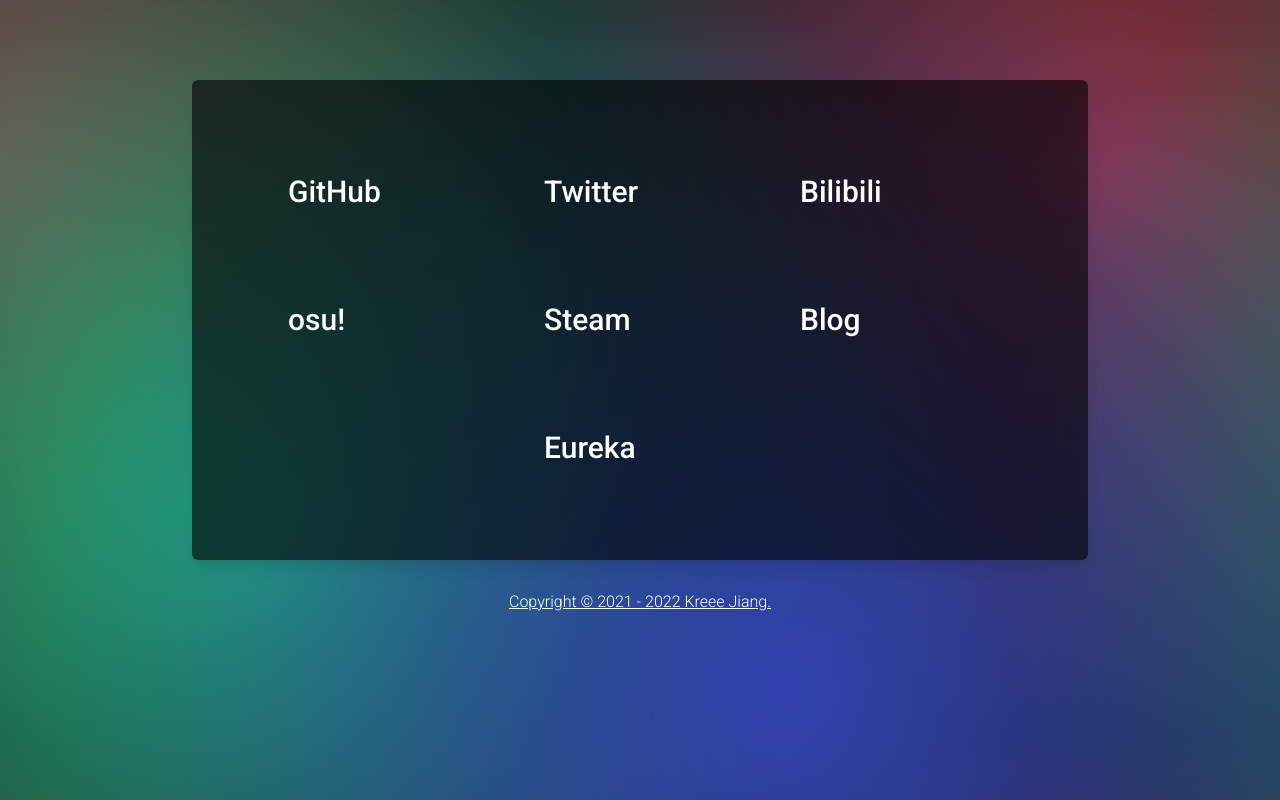
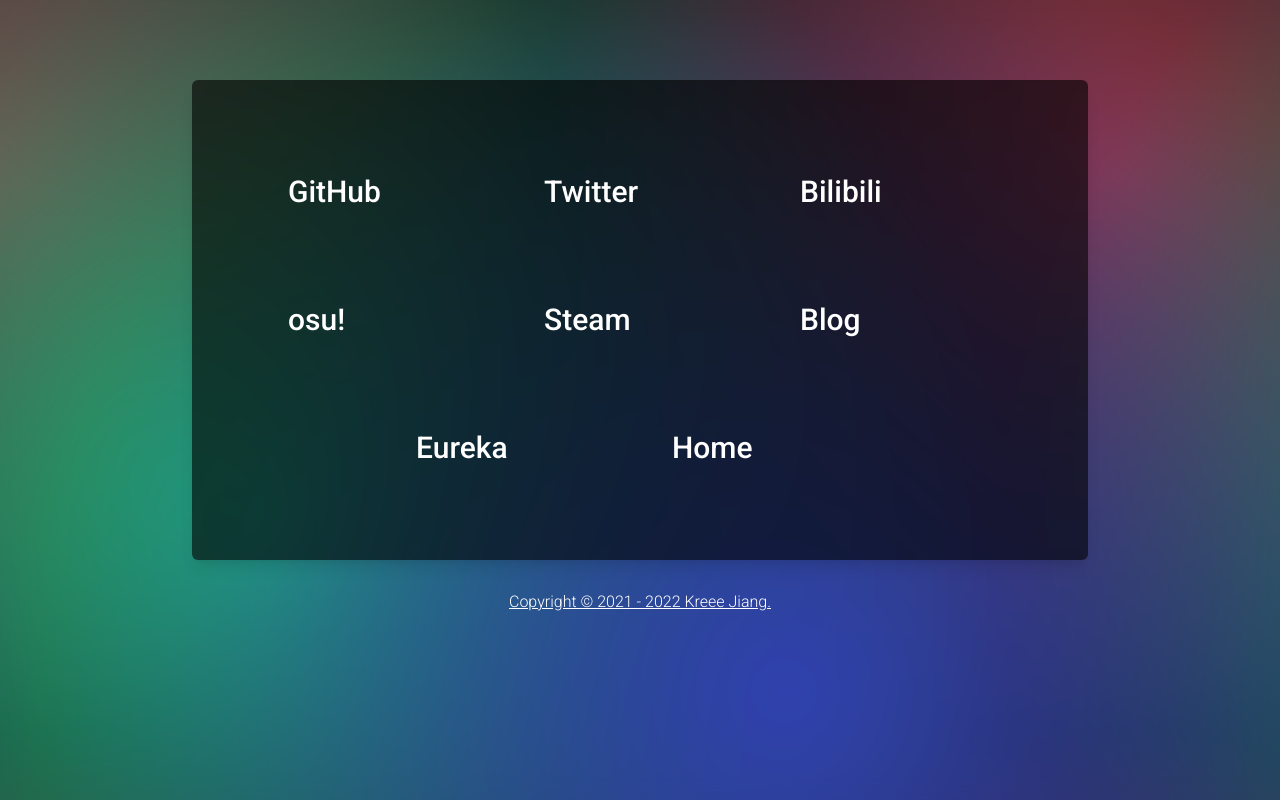
Before and after one commit to ohmykreee/kreee-home-page, a Next.js app: page /links in a window 1280 px wide. Built offline with nearby package versions, Linux system fonts and the light colour scheme.

Commit message:
Feat: add Button Animation

```diff
--- /dev/null
+++ b/components/Animation.js
@@ -0,0 +1,13 @@
+import { motion } from 'framer-motion'
+
+export const ButtonAnimation = ({ children }) => {
+  return (
+    <motion.div
+      transition={{duration: 0.2}}
+      whileHover={{
+        translateY: -5
+      }}>
+      {children}
+    </motion.div>
+  )
+}
--- a/components/IconLibrary.js
+++ b/components/IconLibrary.js
@@ -1,10 +1,10 @@
 import { library } from '@fortawesome/fontawesome-svg-core'
-import { faCircleArrowRight, faHouse, faGrip, faSquareRss, faMeteor } from '@fortawesome/free-solid-svg-icons'
+import { faCircleArrowRight, faHouse, faGrip, faSquareRss, faMeteor, faHouseChimneyUser } from '@fortawesome/free-solid-svg-icons'
 import { faGithub, faTwitter, faSteam, faBilibili } from '@fortawesome/free-brands-svg-icons'
 
 export function initIcon() {
   library.add(
-    faHouse, faGrip, faCircleArrowRight, faGithub, faTwitter, faSteam, faBilibili, faSquareRss, faMeteor)
+    faHouse, faGrip, faCircleArrowRight, faGithub, faTwitter, faSteam, faBilibili, faSquareRss, faMeteor, faHouseChimneyUser)
 
     library.add({
     osu: {
--- a/components/LinkList.js
+++ b/components/LinkList.js
@@ -6,6 +6,7 @@
   {name:'Steam', fa:'fa-brands fa-steam', url:'https://steamcommunity.com/id/kreeejiang'},
   {name:'Blog', fa:'fa-solid fa-square-rss', url:'https://blog.ohmykreee.top'},
   {name:'Eureka', fa:'fa-solid fa-meteor', url:'https://proj-eureka.top'},
+  {name:'Home', fa:'fa-solid fa-house-chimney-user', url:'https://www.ohmykreee.top'},
 ]
 
 export function LinkList(linkNum, isMain) {
--- a/package.json
+++ b/package.json
@@ -12,6 +12,7 @@
     "@fortawesome/free-brands-svg-icons": "^6.1.2",
     "@fortawesome/free-solid-svg-icons": "^6.1.2",
     "@fortawesome/react-fontawesome": "^0.1.19",
+    "framer-motion": "^6.3.16",
     "next": "^12.1.0",
     "react": "17.0.2",
     "react-dom": "17.0.2",
--- a/pages/404.js
+++ b/pages/404.js
@@ -1,5 +1,6 @@
 import { Header } from '../components/Header'
 import { Footer } from '../components/Footer'
+import { ButtomAnimation } from '../components/Animation'
 import React from 'react'
 import styles from '../styles/Home.module.css'
 import { siteconf } from '../site-config.js'
@@ -30,9 +31,11 @@
         <img className={styles.card_img} src="/avatar.jpg" alt="404 Not Found"></img>
         <p> <Twemoji svg text="404 | This page could not be found. 👾" /> </p>
         <div className={styles.card_buttonlist}>
+        <ButtomAnimation name='Home'>
         <a href={siteconf.baseurl} title="Home" rel="noreferrer">
             <FontAwesomeIcon icon="fa-solid fa-house" color="white"></FontAwesomeIcon>
         </a>
+        </ButtomAnimation>
         </div>
       </div>
       )
--- a/pages/index.js
+++ b/pages/index.js
@@ -2,6 +2,7 @@
 import styles from '../styles/Home.module.css'
 import { Header } from '../components/Header'
 import { Footer } from '../components/Footer'
+import { ButtonAnimation } from '../components/Animation'
 import { siteconf } from '../site-config.js'
 import { FontAwesomeIcon } from '@fortawesome/react-fontawesome'
 import { Twemoji } from 'react-emoji-render'
@@ -70,9 +71,9 @@
         <p> <Twemoji svg text={info.description} /> </p>
         <div className={styles.card_buttonlist}>
           {info.buttons.map((item) =>
-            <a key={item.name} href={item.url} target={item.noNewtab === true ? "_self" : "_blank"} title={item.name} rel="noreferrer">
+            <ButtonAnimation key={item.name}><a href={item.url} target={item.noNewtab === true ? "_self" : "_blank"} title={item.name} rel="noreferrer">
               <FontAwesomeIcon icon={item.fa} color="white" />
-            </a>
+            </a></ButtonAnimation>
           )}
         </div>
       </div>
--- a/pages/links.js
+++ b/pages/links.js
@@ -4,6 +4,7 @@
 import { LinkList } from '../components/LinkList'
 import { Header } from '../components/Header'
 import { Footer } from '../components/Footer'
+import { ButtonAnimation } from '../components/Animation'
 import 'simplebar'
 import 'simplebar/dist/simplebar.min.css'
 
@@ -29,9 +30,9 @@
     const links = LinkList()
     return(
       <div className={styles.link_content}>
-        {links.map((item) => <a key={item.name} href={item.url} target={item.noNewtab === true ? "_self" : "_blank"} title={item.name} rel="noreferrer">
+        {links.map((item) => <ButtonAnimation key={item.name}><a href={item.url} target={item.noNewtab === true ? "_self" : "_blank"} title={item.name} rel="noreferrer">
           <div className={styles.link_button}><FontAwesomeIcon icon={item.fa} color="white" /><span>{item.name}</span></div>
-        </a>)}
+        </a></ButtonAnimation>)}
       </div>
     )
   }
--- a/site-config.js
+++ b/site-config.js
@@ -7,7 +7,7 @@
         name: 'Main',
         bgstyle: { backgroundColor: 'rgba(0, 0, 0, 0.6)' },
         avatar: 'https://avatars.githubusercontent.com/u/76862878',
-        description: 'const subtitle = isWolf? \"Bad Guy! 🐾 \":\"Good Boy! ❤️ \"',
+        description: 'return isWolf? \"Bad Guy 🐾 \":\"Good Boi ❤️ \"',
         buttons: LinkList(4, true),
     },
 
```
Also changed, not shown: 2 other files (tests, documents, lock files or other folders).
